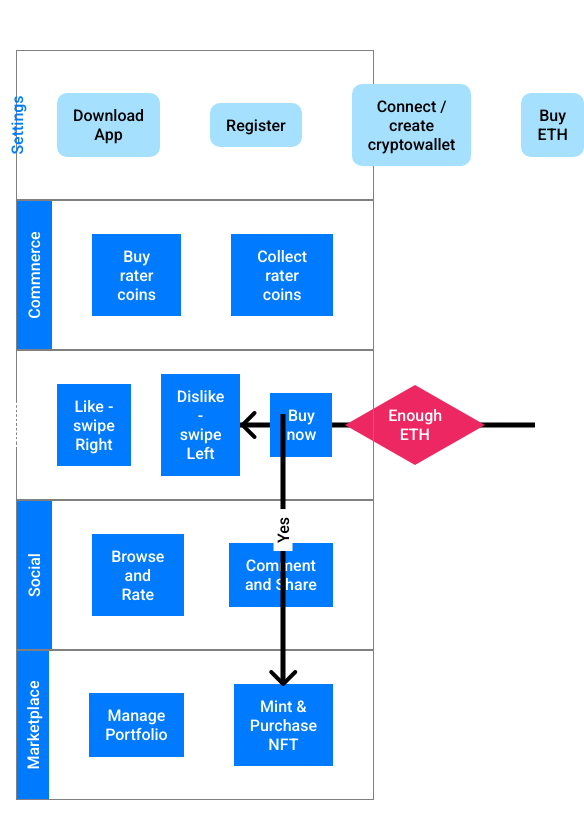
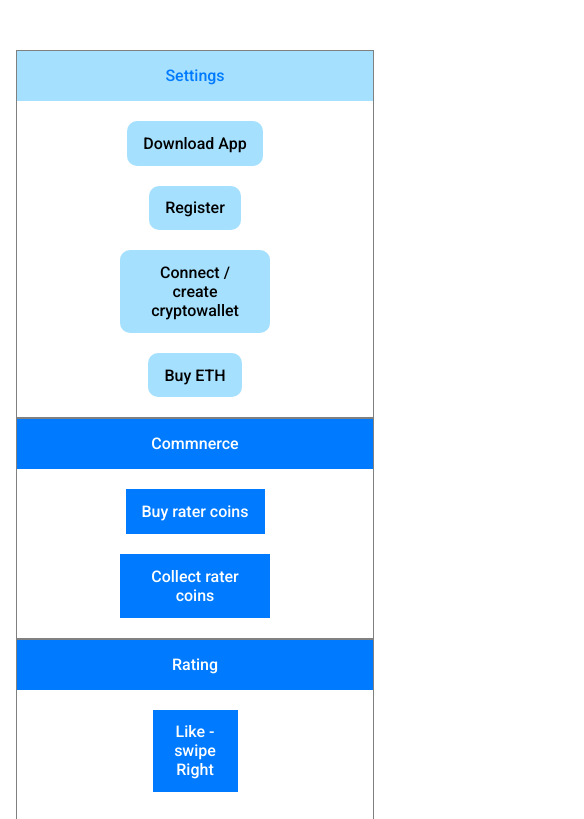
Before and after one commit to Ashik-Himel/Swimlane-Diagram, a plain HTML site: page index.html in a window 390 px wide. Shown: the top 819 px of the page, 584 px wide, since content can reach past the window. Drawn offline with Linux system fonts and the light colour scheme.

Commit message:
mobile device arrow needed

```diff
--- a/style.css
+++ b/style.css
@@ -196,7 +196,30 @@ a {
     }
 }
 @media screen and (max-width: 767px) {
-
+    .row {
+        flex-direction: column;
+        height: initial;
+    }
+    .title-container {
+        width: 100%;
+        height: 50px;
+    }
+    .title-container .title {
+        transform: none;
+        position: static;
+        display: block;
+        width: 100%;
+        text-align: center;
+        margin-top: 15px;
+    }
+    .inner-row {
+        flex-direction: column;
+        gap: 20px;
+        padding: 20px;
+    }
+    .line1, .line2, .line-text, .fa-chevron-left, .fa-chevron-down {
+        display: none;
+    }
 }
 
 
```
